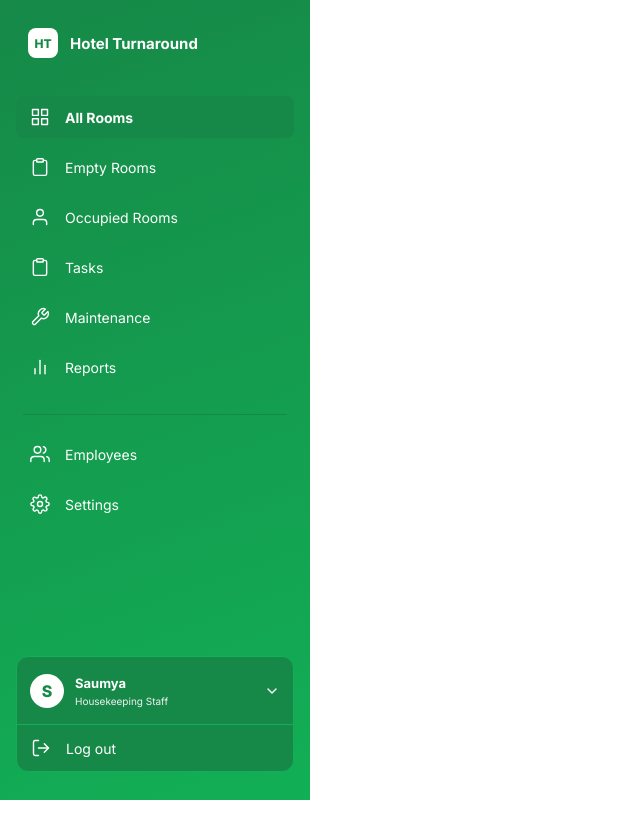
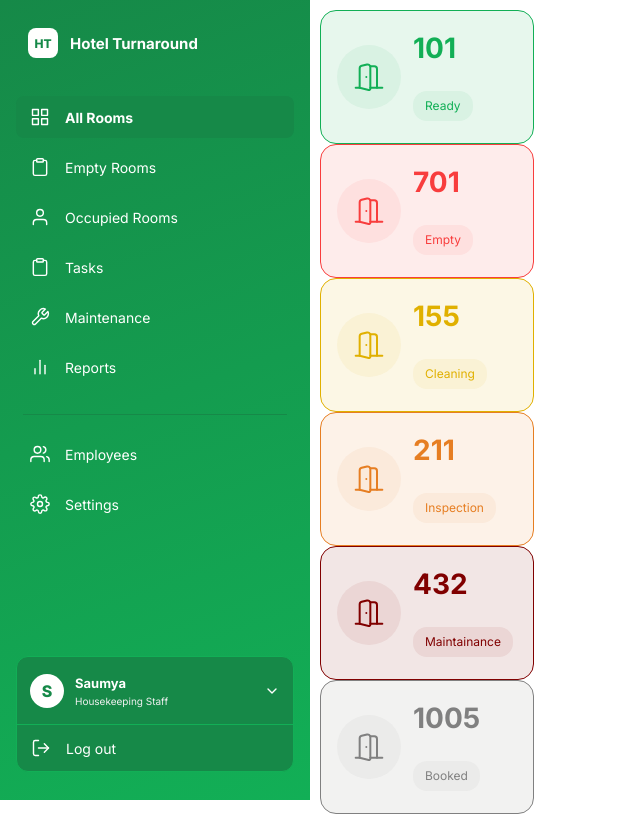
Before and after one commit to Saumya-Kanti-Sarma/SIH-practice, a React (Vite) app in the folder software/: page / in a window 1280 px wide. Shown: the whole page, without its empty margins (0-640 px from the left). Built offline with nearby package versions, Linux system fonts and the light colour scheme; a web font is replaced by a local one.

Commit message:
feat: added room component

```diff
--- a/software/src/App.css
+++ b/software/src/App.css
@@ -6,6 +6,10 @@
   --red: #F83D3D;
   --dark-green: #168948;
   --off-white: #F1F1F1;
+  --yellow: #E0B000;
+  --orange: #E67E22;
+  --maroon: #800000;
+  --gray: #808080;
 }
 
 * {
@@ -20,3 +24,10 @@ body {
   height: 100vdh;
   width: 100vw;
 }
+
+.App-main {
+  width: 100vw;
+  height: 100%;
+  display: flex;
+  justify-content: start;
+}
--- a/software/src/App.jsx
+++ b/software/src/App.jsx
@@ -1,9 +1,9 @@
 import "./App.css";
 import Home from "./pages/Home/Home";
+
 export default function App() {
+
   return (
-    <>
-      <Home />
-    </>
+    <Home />
   )
 }
--- a/software/src/pages/Home/Home.css
+++ b/software/src/pages/Home/Home.css
@@ -1,3 +1,11 @@
 .home {
   height: 100vh;
+  display: flex;
+  justify-content: start;
+  gap: 10px;
 }
+
+.home-content-area {
+  margin: 10px;
+  margin-left: 0;
+}
--- a/software/src/pages/Home/Home.jsx
+++ b/software/src/pages/Home/Home.jsx
@@ -1,10 +1,19 @@
+import Room from "./components/Room/Room.jsx";
+import Sidebar from "./components/Sidebar/Sidebar";
 import "./Home.css";
-import Sidebar from "./components/Sidebar/Sidebar";
 
 const Home = () => {
   return (
     <main className="home">
       <Sidebar />
+      <div className="home-content-area">
+        <Room roomNo={101} status="ready" />
+        <Room roomNo={701} status="empty" />
+        <Room roomNo={155} status="cleaning" />
+        <Room roomNo={211} status="inspection" />
+        <Room roomNo={432} status="Maintainance" />
+        <Room roomNo={1005} status="booked" />
+      </div>
     </main>
   )
 }
--- /dev/null
+++ b/software/src/pages/Home/components/Room/Room.css
@@ -0,0 +1,70 @@
+.room {
+  align-items: center;
+  background-color: color-mix(in srgb, var(--room-status-color) 10%, var(--white));
+  border: 1px solid var(--room-status-color);
+  border-radius: 16px;
+  display: grid;
+  gap: 12px;
+  grid-template-columns: 64px 1fr;
+  min-height: 104px;
+  padding: 14px 16px;
+  width: min(100%, 180px);
+}
+
+.room__icon-wrap {
+  align-items: center;
+  background-color: color-mix(in srgb, var(--room-status-color) 16%, var(--white));
+  border-radius: 50%;
+  color: var(--room-status-color);
+  display: flex;
+  grid-row: span 2;
+  height: 64px;
+  justify-content: center;
+  width: 64px;
+}
+
+.room__icon {
+  font-size: 32px;
+  stroke-width: 1.5;
+}
+
+.room__number {
+  color: var(--room-status-color);
+  font-size: 28px;
+  line-height: 1;
+}
+
+.room__status {
+  background-color: color-mix(in srgb, var(--room-status-color) 16%, var(--white));
+  border-radius: 14px;
+  color: var(--room-status-color);
+  font-size: 12px;
+  justify-self: start;
+  line-height: 1;
+  padding: 9px 12px;
+  white-space: nowrap;
+}
+
+.room--ready {
+  --room-status-color: var(--green);
+}
+
+.room--empty {
+  --room-status-color: var(--red);
+}
+
+.room--cleaning {
+  --room-status-color: var(--yellow);
+}
+
+.room--inspection {
+  --room-status-color: var(--orange);
+}
+
+.room--maintainance {
+  --room-status-color: var(--maroon);
+}
+
+.room--booked {
+  --room-status-color: var(--gray);
+}
--- /dev/null
+++ b/software/src/pages/Home/components/Room/Room.jsx
@@ -0,0 +1,31 @@
+import { LuDoorOpen } from "react-icons/lu";
+import "./Room.css";
+
+const statusLabels = {
+  ready: "Ready",
+  empty: "Empty",
+  cleaning: "Cleaning",
+  inspection: "Inspection",
+  maintainance: "Maintainance",
+  booked: "Booked",
+};
+// status = [ready, empty, cleaning, inspection, maintainance, booked]
+const Room = ({ roomNo, status = "ready" }) => {
+  const normalizedStatus = String(status).trim().toLowerCase();
+  const statusLabel = statusLabels[normalizedStatus] ?? "Unknown";
+
+  return (
+    <article
+      aria-label={`Room ${roomNo}, ${statusLabel}`}
+      className={`room room--${normalizedStatus}`}
+    >
+      <div className="room__icon-wrap">
+        <LuDoorOpen aria-hidden="true" className="room__icon" />
+      </div>
+      <strong className="room__number">{roomNo}</strong>
+      <span className="room__status">{statusLabel}</span>
+    </article>
+  );
+};
+
+export default Room;
```
